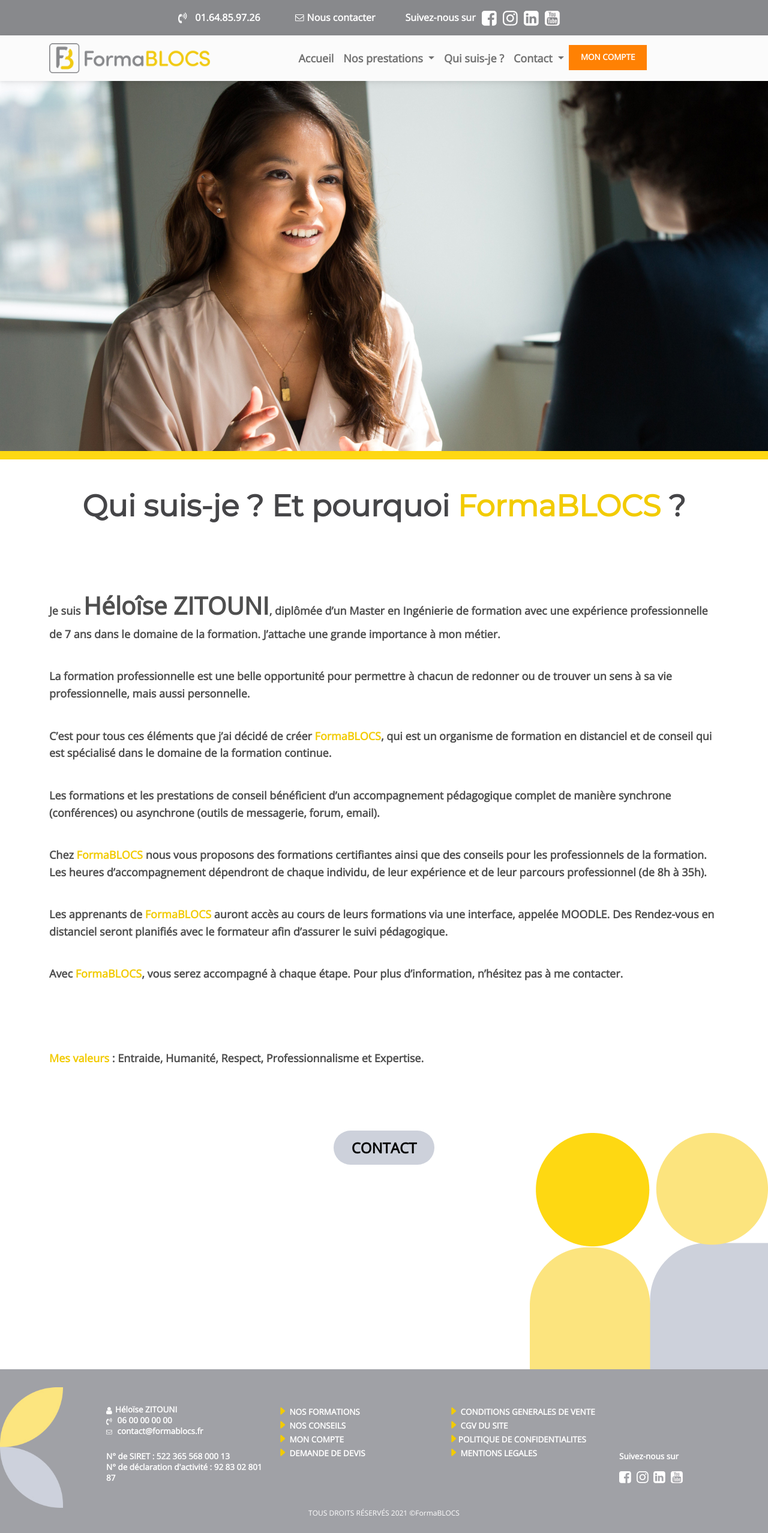
After one commit to jeanseb62/Forma-Blocs, a Symfony app: template templates/default/quiSommesNous.html.twig in a window 1280 px wide; the page is wider, and only the part inside the window is pictured. The commit adds this page. Shown: that part at 60% size. Run offline with Twig, Linux system fonts and the light colour scheme; the template is opened without the code that fills it, so the values that code supplies are empty; some libraries are stand-ins or nearby versions.

Commit message:
Integration front-end de la page Qui sommes nous
Intégration de la page Qui sommes nous
Changement des bouton pour des lien
Ajout de lien entre les page
Ajout d'une fonction quiSommesNous pour le render
Nom de index de Controller advice renommer en conseil

```diff
--- a/public/css/style.css
+++ b/public/css/style.css
@@ -26,9 +26,10 @@ h2 {
     font-size: 2.25em;
 }
 
-p, li {
-   font-size: 1.125em;
-   font-weight: 600;
+p,
+li {
+    font-size: 1.125em;
+    font-weight: 600;
 }
 
 
@@ -120,25 +121,27 @@ p, li {
 
 /* Formation */
 .formation {
-    background-color: #E5E5E5;;
+    background-color: #E5E5E5;
+    ;
 }
 
-.formation .card-title{
+.formation .card-title {
     font-size: 2.25em;
 }
 
-.formation p, .formation li{
+.formation p,
+.formation li {
     font-weight: 600;
 }
 
-.formation ul li span{
+.formation ul li span {
     font-weight: bold;
 }
 
 .quote {
     background-color: #FEFAE5;
     font-weight: 600;
-    padding:0 15%;
+    padding: 0 15%;
 }
 
 .quoteText {
@@ -152,17 +155,34 @@ p, li {
 
 
 /* Conseil */
-.conseil, .accompagnement {
+.conseil,
+.accompagnement {
     background-color: #F5F6F8;
 }
 
-.accompagnement h3, .accompagnement h4 {
+.accompagnement h3,
+.accompagnement h4 {
     font-size: 1.5625em;
     font-weight: bold;
 }
 
 .accompagnement h3 {
     color: #E5C210;
+}
+
+/* Qui sommes nous */
+.quisommes {
+    background: url('../assets/images/background/desk-2silhouettes.png') bottom right no-repeat;
+}
+
+.quisommes > div > div {
+    padding-top: 100px;
+    padding-bottom: 350px;
+}
+
+.quisommes .nom {
+    font-size: 2.25em;
+    font-weight: 600;
 }
 
 /* Card */
@@ -213,8 +233,12 @@ p, li {
     text-transform: uppercase;
     font-weight: bold;
     font-size: 1.5em;
+    color: #000;
 }
 
+[class*="btn"]:hover {
+    color: #000;
+}
 
 /* Yellow */
 .btnYellow {
@@ -265,12 +289,14 @@ p, li {
     font-weight: bold;
     justify-content: space-between;
 }
-nav{
+
+nav {
     text-decoration: none;
     color: #FFF;
     font-weight: bold;
     justify-content: space-between;
 }
+
 .header a:hover {
     color: #FFF;
 }
@@ -284,18 +310,20 @@ nav{
     justify-content: space-between;
 }
 
-.header .icone_sociaux{
+.header .icone_sociaux {
     padding-left: 10px;
     width: 35px;
 }
-.btn-orange{
+
+.btn-orange {
     background-color: #ff8103;
     text-decoration: none;
     color: #FFF;
     font-size: 0.75em;
-    border-radius: 0px!important;
+    border-radius: 0px !important;
     padding: 10px 20px 10px 20px;
 }
+
 .btn-orange:hover {
     color: #FFF;
 }
@@ -353,11 +381,11 @@ footer .icone_sociaux {
 
 
 /* Login */
-.jumbotron{
+.jumbotron {
     background-color: #deadee;
     border-bottom: 5px solid #fed812;
     margin-bottom: 50px;
-    height:20rem;
+    height: 20rem;
 }
 
 .form-signin {
@@ -368,7 +396,7 @@ footer .icone_sociaux {
     margin: auto;
     background-color: #f5f6f8;
     border-radius: 20px;
-    font-weight:bold;
+    font-weight: bold;
     filter: drop-shadow(10px 10px 4px #dedede);
 }
 
@@ -377,37 +405,46 @@ footer .icone_sociaux {
 }
 
 .form-outline {
-    color:#000;
+    color: #000;
     background-color: #FFF;
 
 }
 
 .form-outline {
     border-radius: 40px;
-    color:#000;
+    color: #000;
     background-color: #FFF;
     filter: drop-shadow(5px 5px 4px #dedede);
 }
 
 .form-signin input[type="email"] {
-  margin-bottom: 40px;
+    margin-bottom: 40px;
 }
 
 .form-signin input[type="password"] {
- margin-bottom: 40px;
+    margin-bottom: 40px;
 }
 
-.form-signin .btn-primary{ border-radius: 0px!important;
- padding: 10px 50px 10px 50px;font-size:1em;
+.form-signin .btn-primary {
+    border-radius: 0px !important;
+    padding: 10px 50px 10px 50px;
+    font-size: 1em;
 }
 
-.form-signin h1{
-font-weight: bold;
+.form-signin h1 {
+    font-weight: bold;
 }
-.MotDePasseOublie{
-    color:#000;
-    margin:10px auto 50px auto;
+
+.MotDePasseOublie {
+    color: #000;
+    margin: 10px auto 50px auto;
     max-width: 450px;
 }
-.MotDePasseOublie a{color:#000;}
-.MotDePasseOublie a:hover{color:#000;}
+
+.MotDePasseOublie a {
+    color: #000;
+}
+
+.MotDePasseOublie a:hover {
+    color: #000;
+}
--- a/src/Controller/AdviceController.php
+++ b/src/Controller/AdviceController.php
@@ -10,7 +10,7 @@ use Symfony\Component\Routing\Annotation\Route;
 class AdviceController extends AbstractController
 {
     /**
-     * @Route("/advice", name="advice")
+     * @Route("/advice", name="conseil")
      */
     public function index(AdviceRepository $adviceRepository): Response
     {
--- a/templates/advice/index.html.twig
+++ b/templates/advice/index.html.twig
@@ -11,7 +11,7 @@
     </div>
     <div class="conseil px-3">
         <div class="container">
-            <img class="iconCard" src={{ asset('assets/icons/desk-cercle-chapeau-noir.png') }} alt="icon conseils">
+            <img class="iconCard" src={{ asset('assets/icons/desk-cercle-chapeau-noir.svg') }} alt="icon conseils">
             <div class="card px-5">
                 <h2 class="text-center card-title">Conseils pour les professionnels de la formation</h2>
                 <p class="px-3"><span class="text-highlight">FormaBLOCS</span> vous propose de vous accompagner en
@@ -42,7 +42,7 @@
             </div>
 
             <div class="text-center py-5">
-                <button class="btnGrey">Demande de devis</button>
+                <a class="btnGrey" href={{ path('quotation')}}>Demande de devis</a>
             </div>
 
         </div>
@@ -103,7 +103,7 @@
 
             </div>
             <div class="text-center py-5">
-                <button class="btnGrey mb-5">Demande de devis</button>
+                <a class="btnGrey mb-5" href={{ path('quotation')}}>Demande de devis</a>
             </div>
         </div>
     </div>
--- /dev/null
+++ b/templates/default/quiSommesNous.html.twig
@@ -0,0 +1,33 @@
+{% extends "base.html.twig" %}
+
+{% block title %}Formablocs - Qui sommes nous ? {% endblock %}
+
+{% block body %}
+<main class="quisommes">
+    <img src={{ asset('assets/images/background/desk-bandeau-qui.jpg') }} alt="bandeau qui sommes nous">
+
+    <div class="container">
+        <h1 class="text-center py-5">Qui suis-je ? Et pourquoi <span class="text-highlight">FormaBLOCS</span> ?</h1>
+        <p class="pt-5">Je suis <span class="nom">Héloîse ZITOUNI</span>, diplômée d’un Master en Ingénierie de formation avec une expérience professionnelle
+            de 7 ans dans le domaine de la formation. J’attache une grande importance à mon métier.</p><br>
+        <p>La formation professionnelle est une belle opportunité pour permettre à chacun de redonner ou de trouver un
+            sens à sa vie professionnelle, mais aussi personnelle.</p><br>
+        <p>C’est pour tous ces éléments que j’ai décidé de créer <span class="text-highlight">FormaBLOCS</span>, qui est un organisme de formation en
+            distanciel et de conseil qui est spécialisé dans le domaine de la formation continue. </p><br>
+        <p>Les formations et les prestations de conseil bénéficient d’un accompagnement pédagogique complet de manière
+            synchrone (conférences) ou asynchrone (outils de messagerie, forum, email).</p><br>
+        <p>Chez <span class="text-highlight">FormaBLOCS</span> nous vous proposons des formations certifiantes ainsi que des conseils pour les
+            professionnels de la formation. Les heures d’accompagnement dépendront de chaque individu, de leur
+            expérience et de leur parcours professionnel (de 8h à 35h).</p><br>
+        <p>Les apprenants de <span class="text-highlight">FormaBLOCS</span> auront accès au cours de leurs formations via une interface, appelée MOODLE. Des
+            Rendez-vous en distanciel seront planifiés avec le formateur afin d’assurer le suivi pédagogique.</p><br>
+        <p class="pb-5">
+            Avec <span class="text-highlight">FormaBLOCS</span>, vous serez accompagné à chaque étape.
+            Pour plus d’information, n’hésitez pas à me contacter.</p>
+        <p class="pt-5"><span class="text-highlight">Mes valeurs</span> : Entraide, Humanité, Respect, Professionnalisme et Expertise.</p>
+        <div class="text-center">
+            <a class="btnGrey" href={{ path('contact')}}>Contact</a>
+        </div>
+    </div>
+</main>
+{% endblock %}
--- a/templates/includes/header.html.twig
+++ b/templates/includes/header.html.twig
@@ -53,12 +53,12 @@
             </a>
             <ul class="dropdown-menu" aria-labelledby="navbarDropdownPrestation">
               <li><a class="dropdown-item" href="{{ path('formation') }}">Nos formations</a></li>
-              <li><a class="dropdown-item" href="{{ path('advice')}}">Nos conseils en formation</a></li>
+              <li><a class="dropdown-item" href="{{ path('conseil') }}">Nos conseils en formation</a></li>
             </ul>
           </li>
 
           <li class="nav-item">
-            <a class="nav-link" href="#">Qui suis-je ?</a>
+            <a class="nav-link" href="{{ path('qui-sommes-nous') }}">Qui suis-je ?</a>
           </li>
 
           {# <li class="nav-item">
```
Also changed, not shown: src/Controller/DefaultController.php (+8 -0 lines), templates/default/index.html.twig (+8 -4 lines), templates/formation/index.html.twig (+4 -4 lines), public/assets/icons/desk-cercle-chapeau-noir.png (deleted), public/assets/icons/desk-cercle-chapeau-noir.svg (added), public/assets/images/background/desk-2silhouettes.png (added), public/assets/images/background/desk-bandeau-qui.jpg (added).
